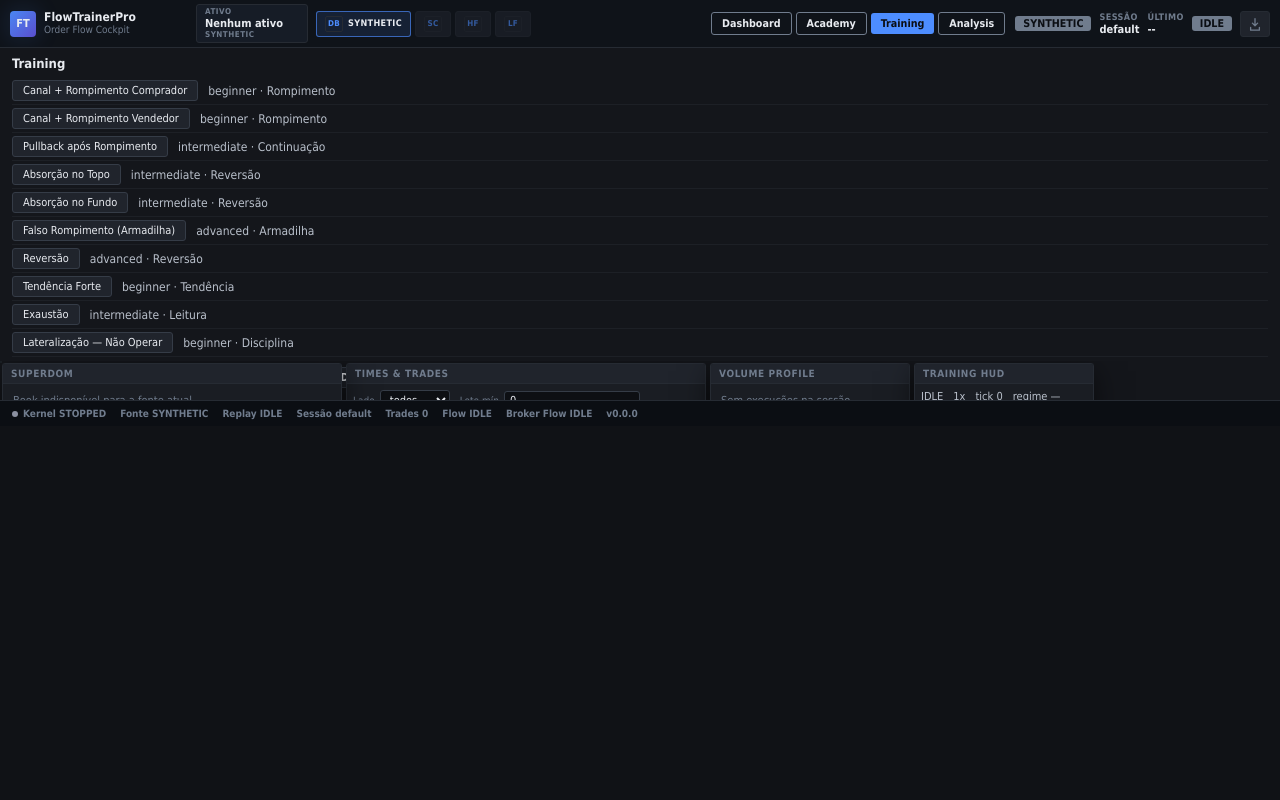
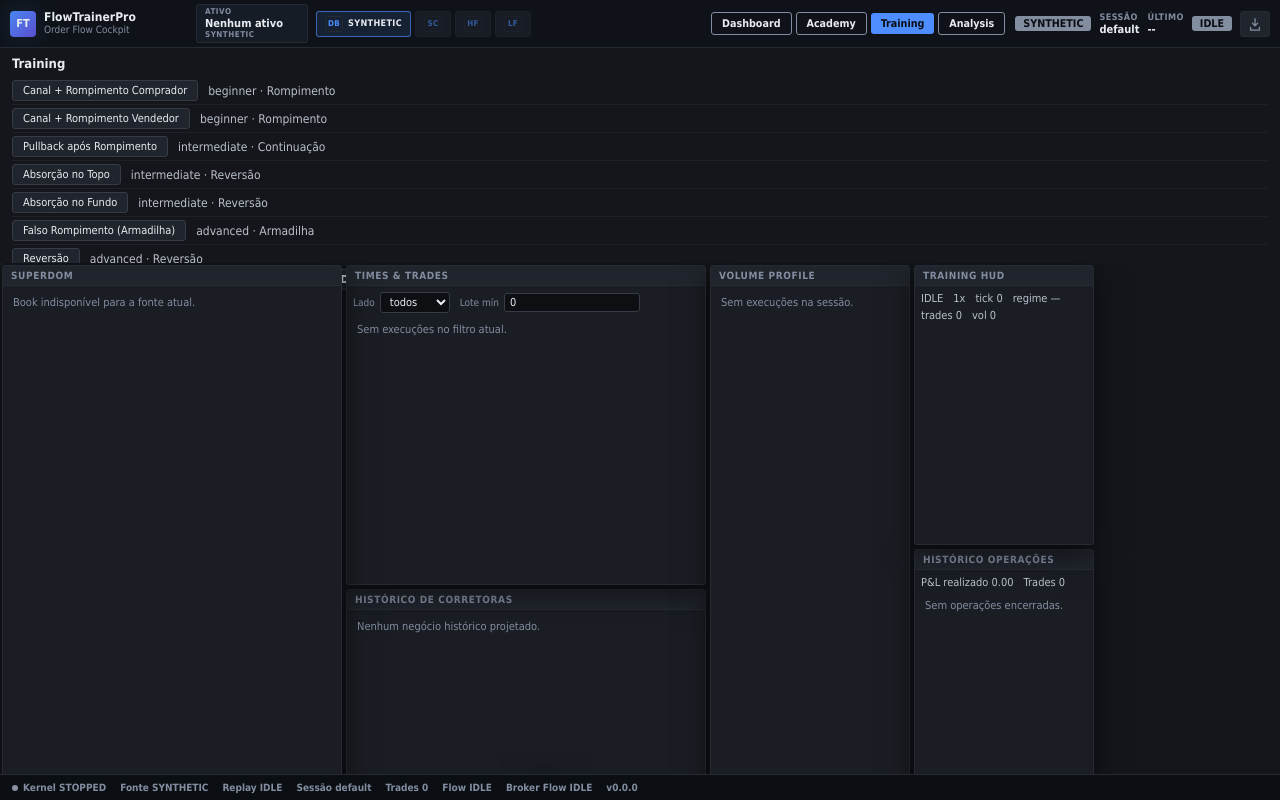
Before and after one commit to eajdias/FlowTrainerPro, a React (Vite) app: page / in a window 1280 px wide. Built offline with nearby package versions, Linux system fonts and the light colour scheme.

Commit message:
fix: visual QA via chrome-devtools (a11y 100, layout)
- dock rows 300px, workspace flex, mission list capped, root height fix

- muted #828da0 (contraste 4.64+); marketStore.setRunning no ciclo

- lighthouse: a11y 100, best-practices 100; 0 console errors

```diff
--- a/src/assets/panels.css
+++ b/src/assets/panels.css
@@ -162,9 +162,9 @@
   flex-direction: column;
   gap: 6px;
   padding: 6px;
-  height: 100%;
-  min-height: 0;
-  overflow: auto;
+  flex: 1 1 auto;
+  min-height: 320px;
+  overflow-y: auto;
 }
 
 .ftp-workspace [role="tablist"] {
@@ -191,14 +191,16 @@
 .ftp-dockgrid {
   display: grid;
   grid-template-columns: repeat(12, 1fr);
-  grid-auto-rows: minmax(120px, auto);
+  grid-auto-rows: 300px;
   grid-auto-flow: dense;
   gap: 6px;
+  flex-shrink: 0;
 }
 
 .ftp-dockgrid > div {
   grid-column: span 4;
-  min-height: 140px;
+  height: 100%;
+  min-height: 0;
   display: flex;
 }
 
@@ -217,6 +219,19 @@
 }
 
 /* Rotas (dashboard/academy/training missions/analysis) */
+.ftp-main > section[aria-label] {
+  height: 100%;
+  min-height: 0;
+  display: flex;
+  flex-direction: column;
+  overflow: hidden;
+}
+
+.ftp-main section[aria-label="Training missions"] > ul {
+  max-height: 190px;
+  overflow-y: auto;
+  flex-shrink: 0;
+}
 .ftp-main section[aria-label] > h2 {
   font-size: 13px;
   color: var(--ftp-text-primary);
--- a/src/assets/theme.css
+++ b/src/assets/theme.css
@@ -9,7 +9,7 @@
   --ftp-border-strong: #353c47;
   --ftp-text-primary: #e8ebf0;
   --ftp-text-secondary: #b9c0cb;
-  --ftp-text-muted: #707c8d;
+  --ftp-text-muted: #828da0;
   --ftp-buy-primary: #00c853;
   --ftp-buy-dim: rgba(0, 200, 83, 0.13);
   --ftp-sell-primary: #ff5252;
--- a/src/panels/ReplayToolbar/ReplayToolbar.tsx
+++ b/src/panels/ReplayToolbar/ReplayToolbar.tsx
@@ -3,6 +3,7 @@
 // Sem regra de negocio — so aciona handlers existentes.
 import { useState } from 'react';
 import { useTrainingSessionStore, type SimulationSpeed } from '../../store/trainingSessionStore';
+import { useMarketStore } from '../../store/marketStore';
 import { useTrainingStore } from '../../store/trainingStore';
 import { usePositionStore } from '../../store/positionStore';
 import { getKernel, type AggressivenessProfile } from '../../core/kernel/SimulationKernel';
@@ -42,6 +43,7 @@ export function ReplayToolbar() {
     getKernel().start();
     setStarted(true);
     start();
+    useMarketStore.getState().setRunning(true);
     const training = useTrainingStore.getState();
     if (training.scenario && training.status !== 'running') training.startSession();
   };
@@ -56,6 +58,7 @@ export function ReplayToolbar() {
   const onFinish = (): void => {
     getKernel().stop();
     finish();
+    useMarketStore.getState().setRunning(false);
     const training = useTrainingStore.getState();
     if (training.status === 'running') {
       const pos = usePositionStore.getState();
@@ -66,6 +69,7 @@ export function ReplayToolbar() {
   const onReset = (): void => {
     getKernel().stop();
     setStarted(false);
+    useMarketStore.getState().setRunning(false);
     reset();
   };
   const onSpeed = (v: SimulationSpeed): void => {
--- a/src/ui/designSystem.css
+++ b/src/ui/designSystem.css
@@ -1,4 +1,8 @@
 /* Design System v0 — usa tokens do theme.css (fallback próprio). */
+#root,
+.ds-theme {
+  height: 100%;
+}
 .ds-theme {
   --ds-bg: var(--ftp-bg-panel, #0d1117);
   --ds-fg: var(--ftp-text-primary, #e6e9ef);
```
